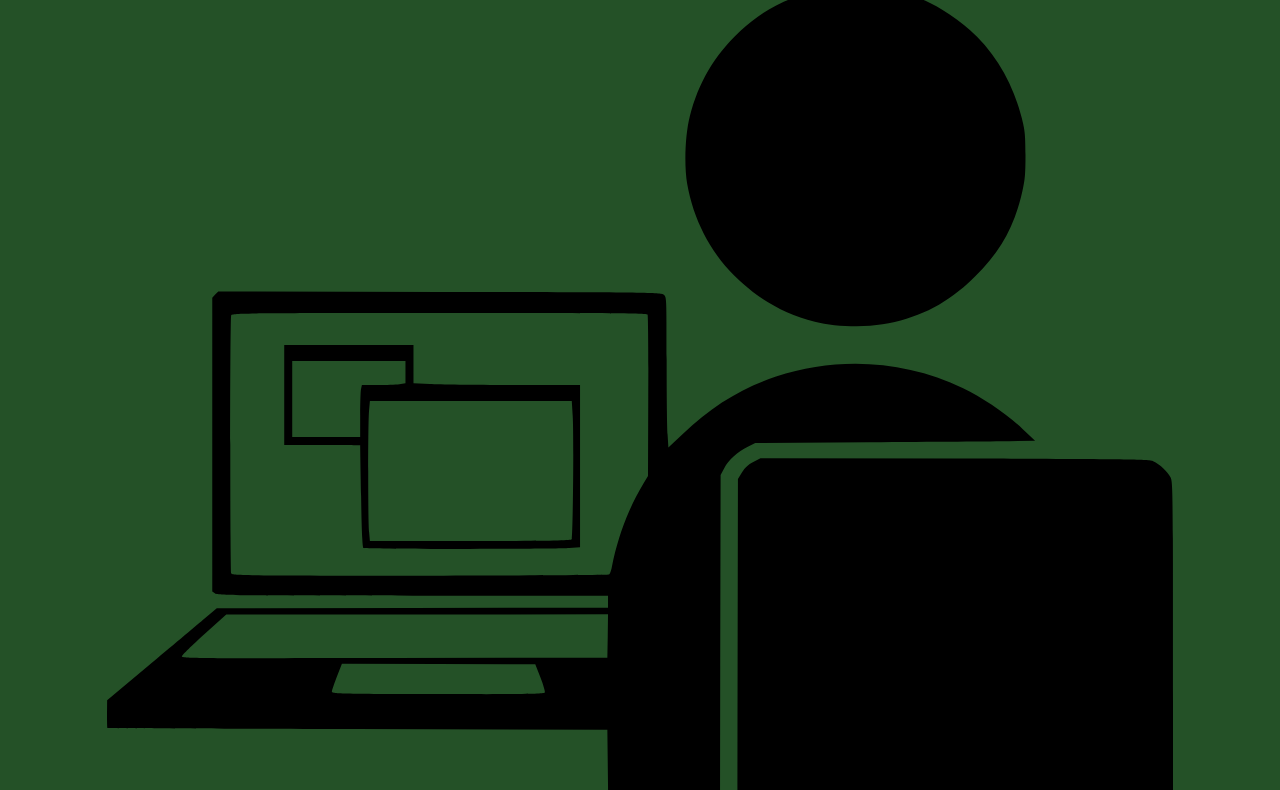
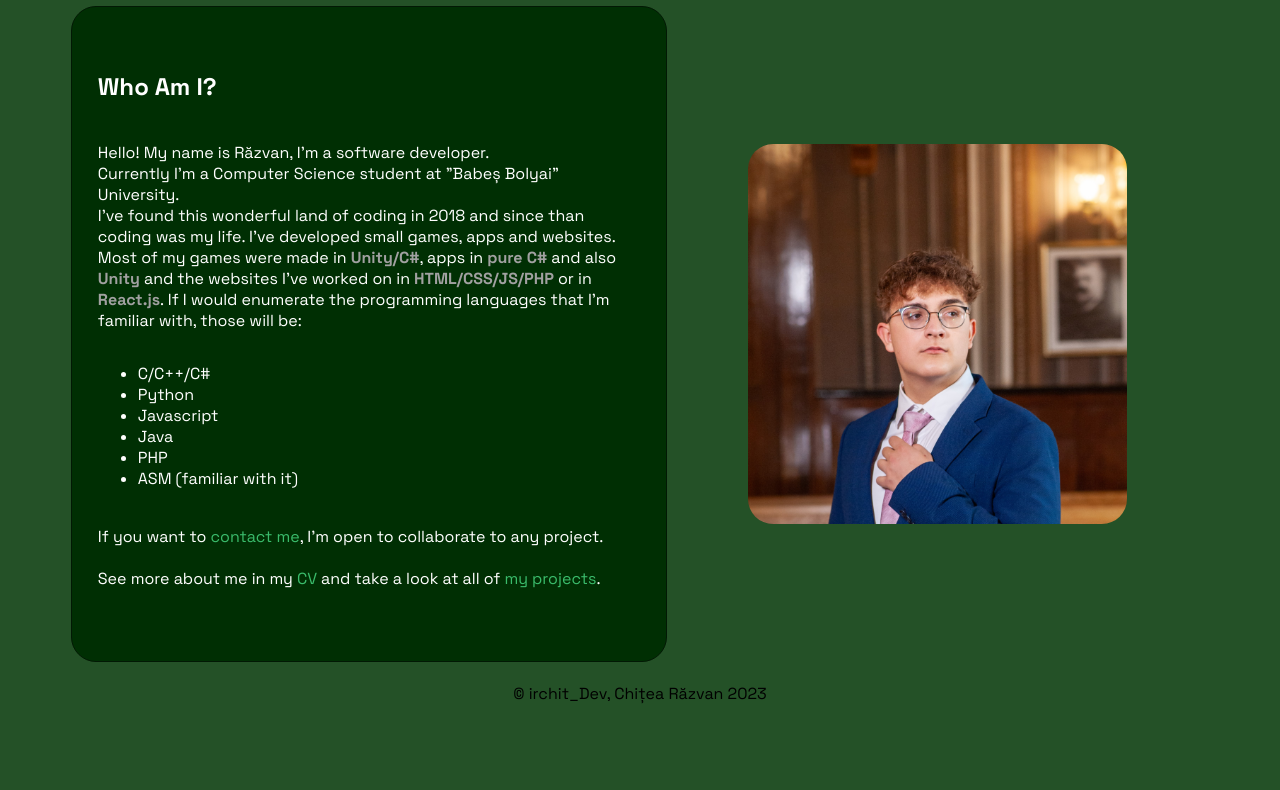
Before and after one commit to irchit/irchit_dev_Website, a plain HTML site: page html_php/index.html in a window 1280 px wide. Shown: the part 225-1015 px from the top of the page. After the commit the page ends 937 px from the top, so only its background shows below. Drawn offline with Linux system fonts and the light colour scheme.

Commit message:
update index page

```diff
--- a/css/body.css
+++ b/css/body.css
@@ -6,3 +6,25 @@ body {
     align-items: center;
     background-color: #245127;
 }
+
+
+/* width */
+::-webkit-scrollbar {
+    width: 7px;
+}
+
+/* Track */
+::-webkit-scrollbar-track {
+    background: #245127;
+}
+
+/* Handle */
+::-webkit-scrollbar-thumb {
+    background: #002F03;
+    border-radius: 5px;
+}
+
+/* Handle on hover */
+::-webkit-scrollbar-thumb:hover {
+    background: rgb(58, 188, 108);;
+}
--- a/css/header.css
+++ b/css/header.css
@@ -12,6 +12,11 @@
 
 .header img{
     height: 25vh;
+    transition: all 0.8s ease-in-out;
+}
+
+.header img:hover{
+    transform: rotate(360deg);
 }
 
 .header div{
--- a/css/index.css
+++ b/css/index.css
@@ -0,0 +1,98 @@
+.aboutme{
+    width: 90%;
+    display: flex;
+    flex-direction: row;
+    align-items: center;
+    justify-content: center;
+}
+
+.subcontainer{
+    width: 50%;
+    display: flex;
+    align-items: center;
+    justify-content: center;
+}
+
+.subcontainer p{
+    font-size: 2vh;
+}
+
+.subcontainer h3{
+    font-size: 3vh;
+    transition: all 0.3s ease-in-out;
+}
+
+.subcontainer h3:hover{
+    letter-spacing: 1vw;
+}
+
+.img_he{
+    width: 70%;
+    border-radius: 25px;
+    opacity: 1;
+    transition: all 0.7s ease-in-out;
+}
+
+.darkbg{
+    border: solid #021904 1px;
+    background-color: #002F03;
+    color: #fff;
+    border-radius: 25px;
+    display: flex;
+    flex-direction: column;
+    align-items: flex-start;
+    justify-content: flex-start;
+    text-align: start;
+    padding: 5vh 2vw;
+}
+
+@media screen and (max-width: 1000px) {
+    .subcontainer{
+        width: 90%;
+        padding: 5vh 4vw;
+    }
+
+    .subcontainer p{
+        font-size: 1.7vh;
+    }
+
+    .subcontainer h3{
+        font-size: 2.5vh;
+    }
+
+    .aboutme{
+        flex-direction: column-reverse;
+    }
+
+    .img_me{
+        width: 54.5% !important;
+    }
+}
+
+.subcontainer a{
+    text-decoration: none;
+    color: rgb(58, 188, 108);
+}
+
+.subcontainer span{
+    font-weight: 700;
+    color: rgb(161, 161, 161);
+}
+
+.subcontainer a:hover{
+    text-decoration: underline;
+    color: #5F7F61;
+    font-weight: 500;
+}
+
+
+.img_me{
+    position: absolute;
+    width: 29.5%;
+    border-radius: 25px;
+    z-index: -1;
+}
+
+.img_he:hover{
+    opacity: 0;
+}
--- a/html_php/index.html
+++ b/html_php/index.html
@@ -8,6 +8,7 @@
     <link rel="preconnect" href="https://fonts.gstatic.com" crossorigin>
     <link href="https://fonts.googleapis.com/css2?family=Space+Grotesk:wght@300;400;500;600;700&display=swap" rel="stylesheet">
     <link rel="stylesheet" type="text/css" href="../css/body.css" media="screen" />
+    <link rel="stylesheet" type="text/css" href="../css/index.css" media="screen" />
     <link rel="stylesheet" type="text/css" href="../css/footer.css" media="screen" />
     <link rel="stylesheet" type="text/css" href="../css/header.css" media="screen" />
     <title>irchit_Dev | home</title>
@@ -24,11 +25,44 @@
             <a href="cv.html">cv</a>
         </div>
     </div>
-    <div id="about me">
-        <div>
+    <br/>
+    <div class="aboutme" id="about me">
+        <div class="subcontainer darkbg">
+            <h3>
+                Who Am I?
+            </h3>
+            <p>
+                Hello! My name is Răzvan, I'm a software developer.
+                <br/>
+                Currently I'm a Computer Science student at "Babeș Bolyai" University.
+                <br/>
+                I've found this wonderful land of coding in 2018 and since than coding was my life.
+                I've developed small games, apps and websites. Most of my games were made in
+                <span>Unity/C#</span>, apps in <span>pure C#</span> and also <span>Unity</span> and
+                the websites I've worked on in <span>HTML/CSS/JS/PHP</span> or in <span>React.js</span>.
+                If I would enumerate the programming languages that I'm familiar with, those will be:
+                <br/>
+                <ul>
+                    <li>C/C++/C#</li>
+                    <li>Python</li>
+                    <li>Javascript</li>
+                    <li>Java</li>
+                    <li>PHP</li>
+                    <li>ASM (familiar with it)</li>
+                </ul>
+                <br/>
+                <div style="flex-direction: row;">
+                    If you want to <a href="#contact">contact me</a>, I'm open to collaborate to any project.
+                </div>
+                <br/>
+                <div style="flex-direction: row">
+                    See more about me in my <a href="cv.html">CV</a> and take a look at all of <a href="projects.html">my projects</a>.
+                </div>
+            </p>
         </div>
-        <div>
-            <img src="../img/laptop.svg" />
+        <div class="subcontainer">
+            <img src="../img/me.jpg" class="img_he"/>
+            <img src="../img/me_chill.jpg" class="img_me" />
         </div>
     </div>
     <div id="latest projects">
@@ -37,6 +71,9 @@
     <div id="contact">
 
     </div>
-    <div id="footer"></div>
+    <br/>
+    <div id="footer">
+        © irchit_Dev, Chițea Răzvan 2023
+    </div>
 </body>
 </html>
```
Also changed, not shown: img/me_chill.jpg (added), 1 other file.
